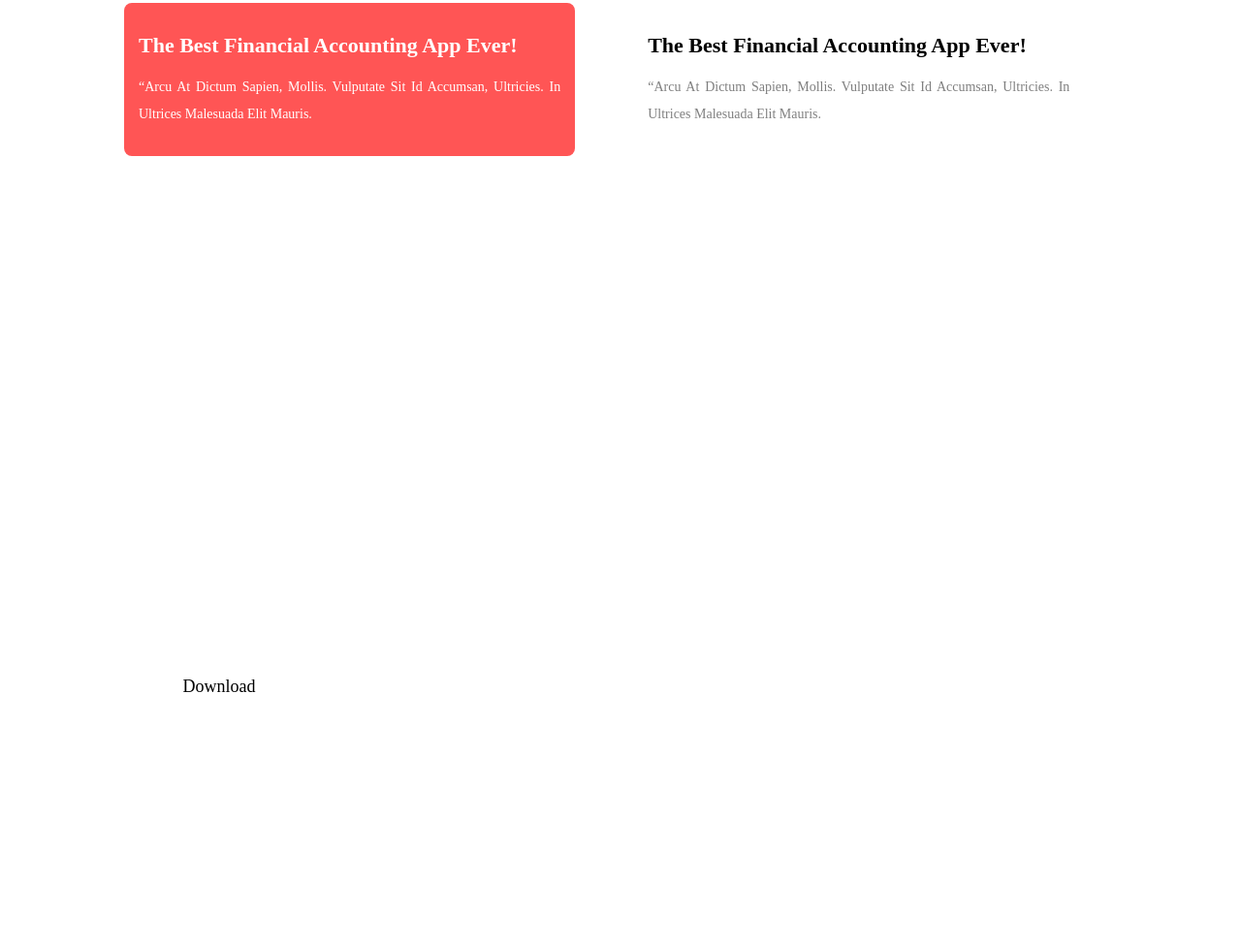
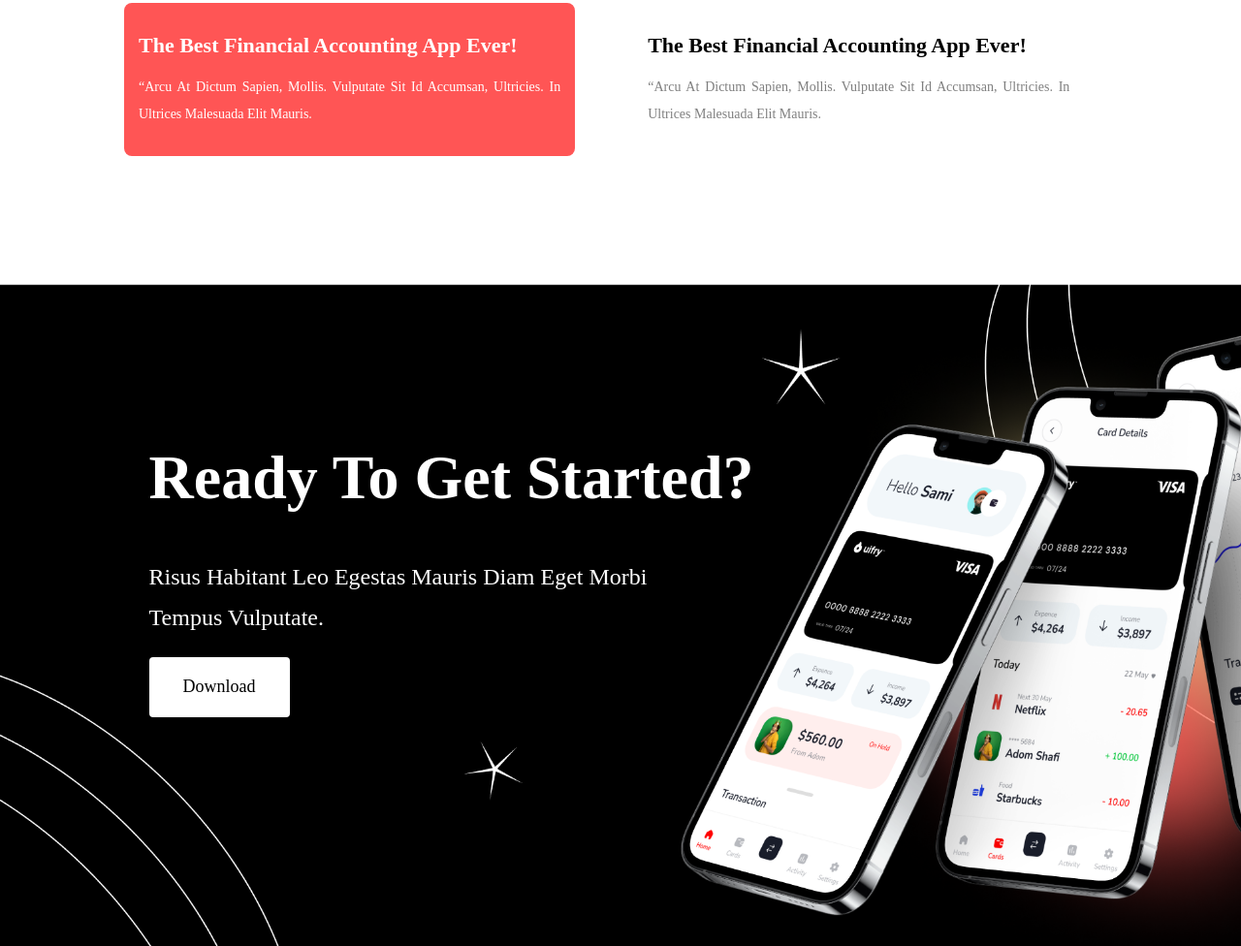
Before and after one commit to SaiDeepika4713/app-landing, a plain HTML site: page index.html in a window 1280 px wide. Shown: the part 4059-5035 px from the top of the page at 97% size. Drawn offline with nearby package versions, Linux system fonts and the light colour scheme; a script that the page names is missing; a web font is replaced by a local one.

Commit message:
Update style.css

```diff
--- a/style.css
+++ b/style.css
@@ -701,7 +701,7 @@ text-transform: capitalize;
 .banner-bottom {
     width: 100%;
     height: 100vh;
-    background-image: url('dir/images/banner.png');
+    background-image: url('dir/banner.png');
     background-size: cover;
     background-repeat: no-repeat;
     background-position: center;
```
